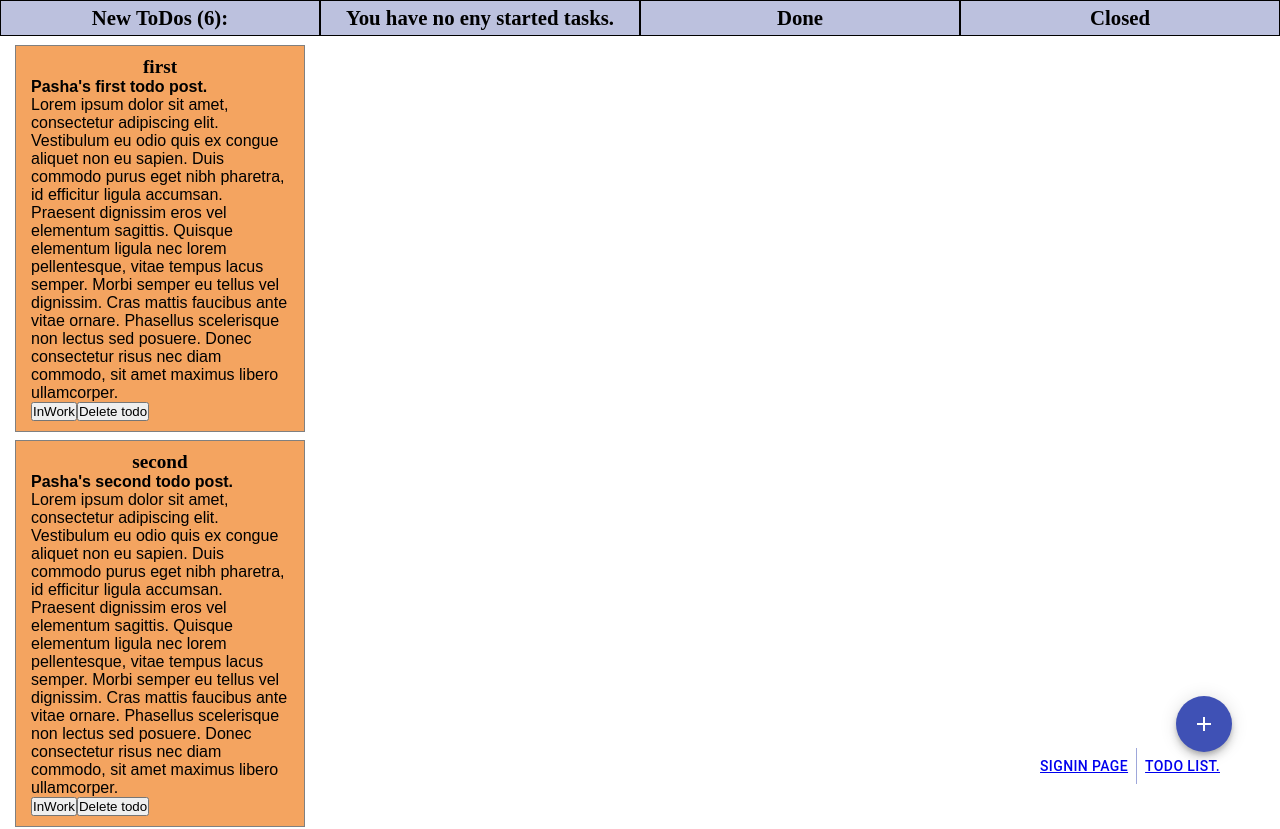
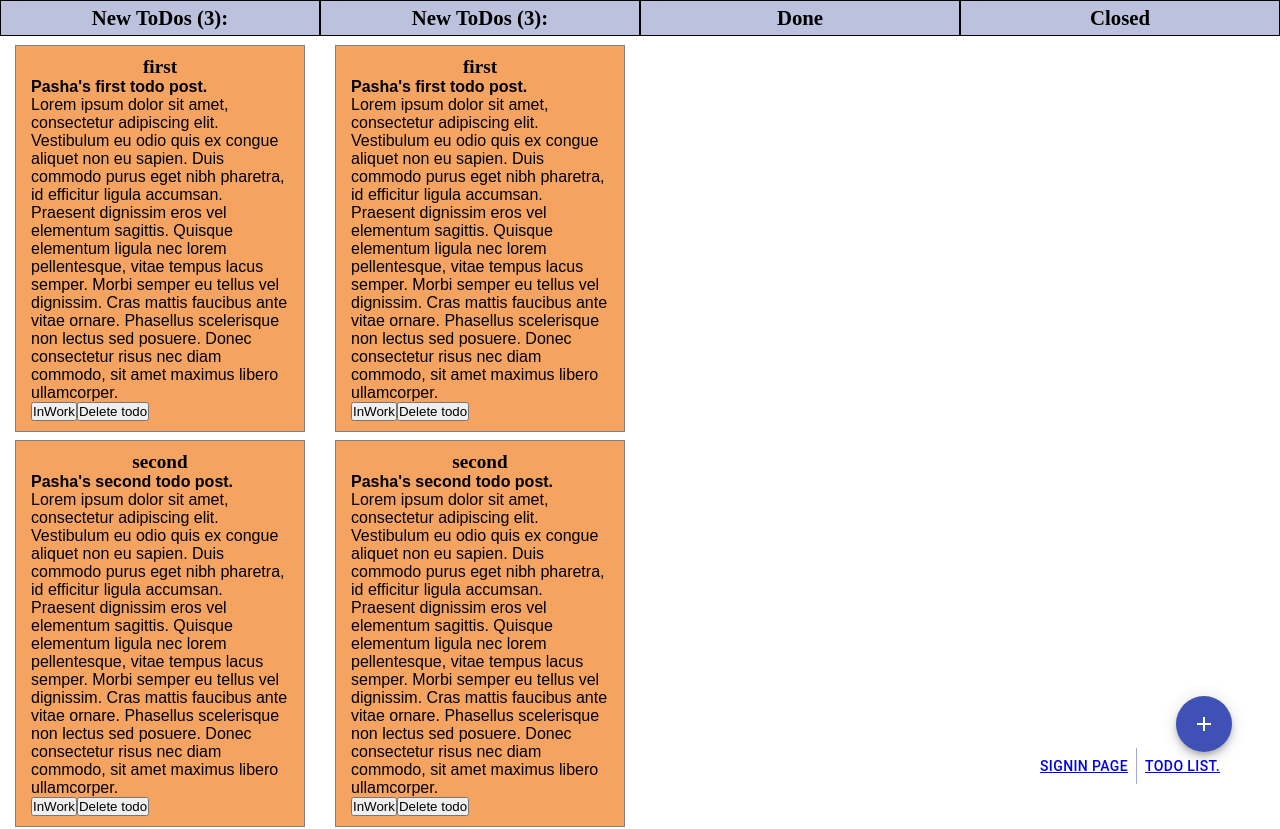
Before and after one commit to Gynvaele/river-flow, a React (Create React App) app: page /todos in a window 1280 px wide. Shown: the top 829 px of the page. Built offline with nearby package versions, Linux system fonts and the light colour scheme.

Commit message:
rebuild boxes

```diff
--- a/src/components/StartedTasks/StartedTasks.js
+++ b/src/components/StartedTasks/StartedTasks.js
@@ -1,8 +1,8 @@
-import connect from "react-redux/lib/connect/connect";
 import React from "react";
 import { DeleteTask, removeTo_todoTasks } from "../../redux/Todos/action";
 import { DropBox } from "../DrugAndDrop/DropBox/DropBox";
 import { Post } from "../DrugAndDrop/Post/Post";
+import connect from "react-redux/lib/connect/connect";
 
 const StartedTasks = ({ tasks, dispatch }) => {
   const Delete = i => {
@@ -14,16 +14,19 @@ const StartedTasks = ({ tasks, dispatch }) => {
     DeleteTask(i);
   };
 
+  const startedTasks = tasks.filter(tasks => tasks.flag === "started");
+
   return (
     <DropBox id={"todoTasks"} className={"tasks-col"}>
-      {tasks.filter(flag => flag === "started").length === 0 ? (
+      {startedTasks.length === 0 && (
         <div className={"tasks"}>
           <div className="title">You have no eny started tasks.</div>
         </div>
-      ) : (
+      )}
+      {startedTasks.length !== 0 && (
         <div className="tasks">
-          <div className={"title"}>New ToDos ({tasks.length}):</div>
-          {tasks.map((elm, i) => {
+          <div className={"title"}>New ToDos ({startedTasks.length}):</div>
+          {startedTasks.map((elm, i) => {
             return (
               <Post key={"post" + i} id={"todo" + i} className={"posts"} draggable={true} PinnedToWork={RemoveToNew}>
                 <div className="container">
--- a/src/components/Todos/TodoTasks.js
+++ b/src/components/Todos/TodoTasks.js
@@ -13,16 +13,19 @@ const TodoTasks = ({ tasks, dispatch }) => {
     DeleteTask(i);
   };
 
+  const toDoTasks = tasks.filter(tasks => tasks.flag === "started");
+
   return (
     <DropBox id={"todoTasks"} className={"tasks-col"}>
-      {tasks.filter(flag => flag === "toDo") === true ? (
+      {toDoTasks.length === 0 && (
         <div className={"tasks"}>
-          <div className="title">No new todos yet.</div>
+          <div className="title">You have no eny started tasks.</div>
         </div>
-      ) : (
+      )}
+      {toDoTasks.length !== 0 && (
         <div className="tasks">
-          <div className={"title"}>New ToDos ({tasks.length}):</div>
-          {tasks.map((elm, i) => {
+          <div className={"title"}>New ToDos ({toDoTasks.length}):</div>
+          {toDoTasks.map((elm, i) => {
             return (
               <Post key={"post" + i} id={"todo" + i} className={"posts"} draggable={true} PinnedToWork={PinnedToWork}>
                 <div className="container">
```
